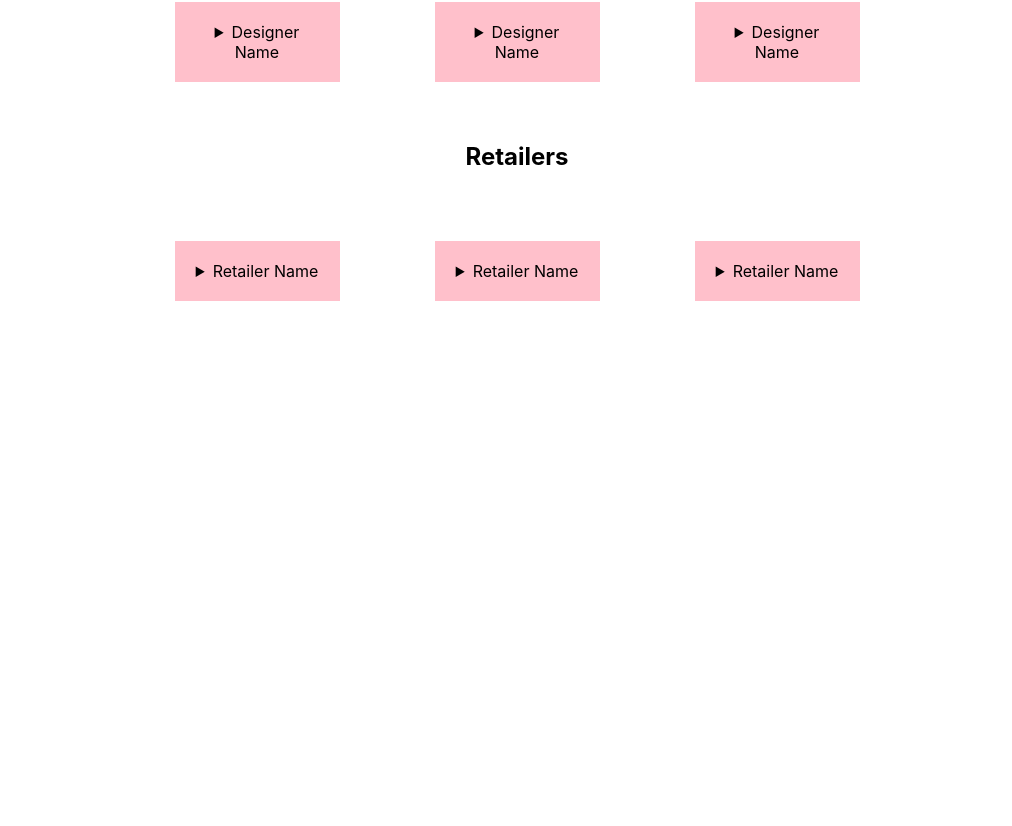
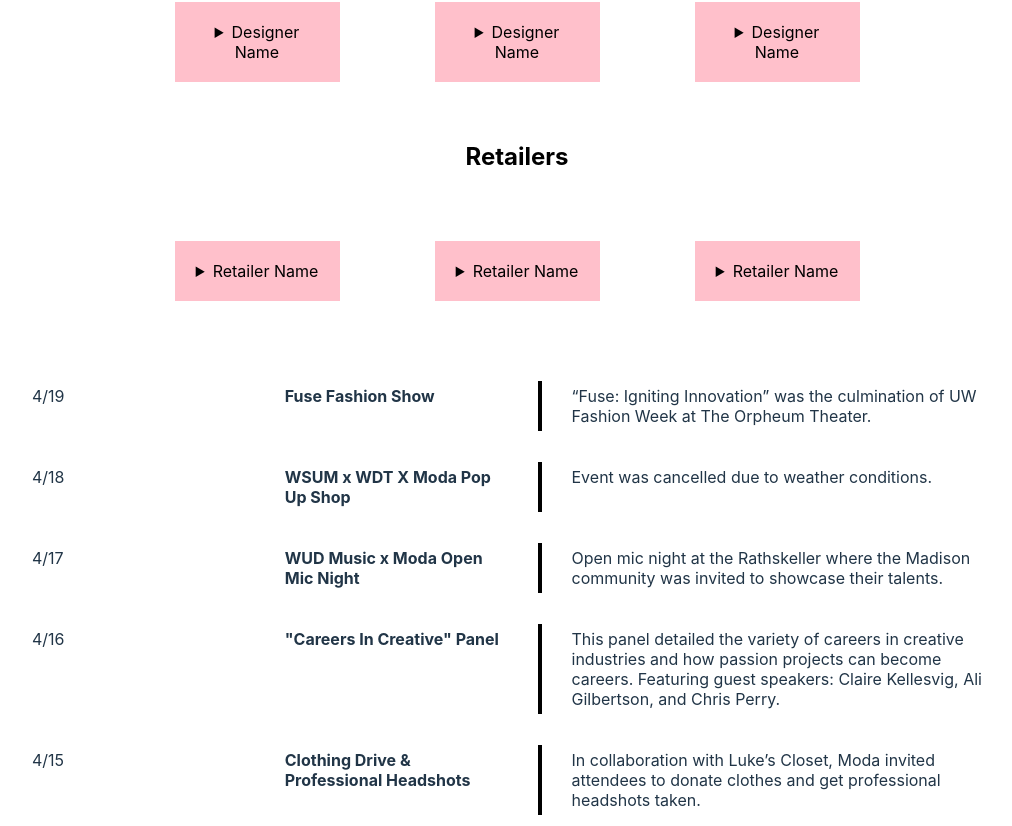
Before and after one commit to danhsiao/Moda, a React (Create React App) app: page /FashionWeek in a window 1280 px wide. Shown: the part 2101-2927 px from the top of the page, without its empty margins (123-1135 px from the left). Before the commit the page ends 2472 px from the top, so only its background shows below. Built offline with nearby package versions, Linux system fonts and the light colour scheme.

Commit message:
added the lists to fashionweekspring24 pages

```diff
--- a/src/pages/FashionWeek.jsx
+++ b/src/pages/FashionWeek.jsx
@@ -1,4 +1,35 @@
 import '../styles/FashionWeek.css';
+
+function List() {
+    const dates = ["4/19", "4/18", "4/17", "4/16", "4/15"];
+    const events = ["Fuse Fashion Show", "WSUM x WDT X Moda Pop Up Shop", "WUD Music x Moda Open Mic Night", "\"Careers In Creative\" Panel", "Clothing Drive & Professional Headshots"];
+    const descriptions = ["\“Fuse: Igniting Innovation\” was the culmination of UW Fashion Week at The Orpheum Theater.",
+       "Event was cancelled due to weather conditions.",
+       "Open mic night at the Rathskeller where the Madison community was invited to showcase their talents.",
+       "This panel detailed the variety of careers in creative industries and how passion projects can become careers. Featuring guest speakers: Claire Kellesvig, Ali Gilbertson, and Chris Perry.",
+       "In collaboration with Luke’s Closet, Moda invited attendees to donate clothes and get professional headshots taken."];
+
+    /*const dateItems = dates.map(dates => <li>{dates}</li>);
+    const eventItems = events.map(events => <li>{events}</li>);
+    const descriptionItems = descriptions.map(descriptions => <li>{descriptions}</li>); */
+
+    const listItems = dates.map((date, index) => (
+      <div className="listItem" key={index}>
+        <div className="date">{date}</div>
+        <div className="event">{events[index]}</div>
+        <div className="eventDescriptionContainer">
+        <div className="description">{descriptions[index]}</div>
+        </div>
+      </div>
+    ));
+
+    return(
+        <section class = "allLists">
+        {listItems}
+        </section>
+    );
+
+  }
 
 function FashionWeek() {
     return (
@@ -47,6 +78,7 @@ function FashionWeek() {
                     </details>
                 </div>
             </div>
+            <List />
         </div>
     )
 }
--- a/src/styles/FashionWeek.css
+++ b/src/styles/FashionWeek.css
@@ -47,3 +47,40 @@ details {
 .fashion-show-description {
     margin: 50px auto;
 }
+
+.allLists {
+    display: flex;
+    flex-direction: column;
+    gap: 10px; /* Space between rows */
+    max-width: 1000px; /* limits width */
+    margin: 0 auto; /* Center the content */
+  }
+
+  .listItem {
+    display: flex;
+    justify-content: space-between; /* Ensure space between the date, event, and description */
+    gap: 20px; /* Space between the date, event, and description */
+    border-bottom: 1px solid white; /* Line between rows */
+    padding: 10px;
+  }
+
+  .date, .event, .description {
+    flex: 1; /* Makes each column take equal width */
+    padding: 5px; /* Optional: Adds some padding */
+  }
+
+  .eventDescriptionContainer {
+    display: flex;
+    flex: 2;
+    border-left: 4px solid black;
+    padding-left: 20px;
+  }
+
+  .event {
+    font-weight: bold;
+    padding-right: 10px;
+  }
+
+  .description {
+    padding-left: 10px;
+  }
```
